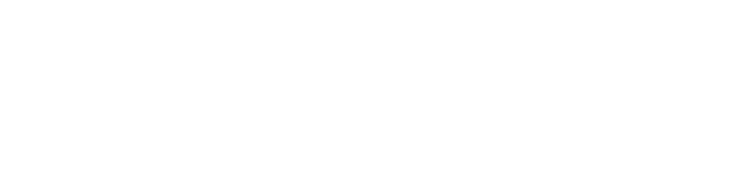
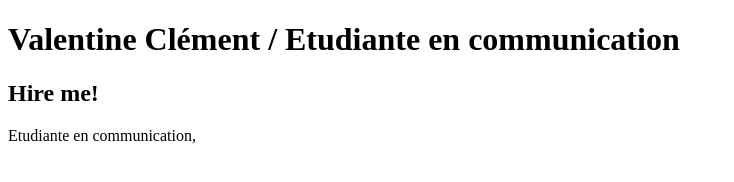
Before and after one commit to valouvachou/projettest, a plain HTML site: page index.html in a window 1280 px wide. Shown: the whole page, without its empty margins (0-734 px from the left). Drawn offline with Linux system fonts and the light colour scheme.

Commit message:
Balise titre h1 - h2

```diff
--- a/index.html
+++ b/index.html
@@ -2,9 +2,11 @@
 <html lang="fr">
 <head>
     <meta charset="UTF-8">
-    <title>Curriculum Vitae - Valentine Clément</title>
+    <title>Curriculum Vitae </title>
 </head>
 <body>
-
+    <h1>Valentine Clément / Etudiante en communication </h1>
+    <h2>Hire me!</h2>
+    <P>Etudiante en communication, </P>
 </body>
 </html>
```
